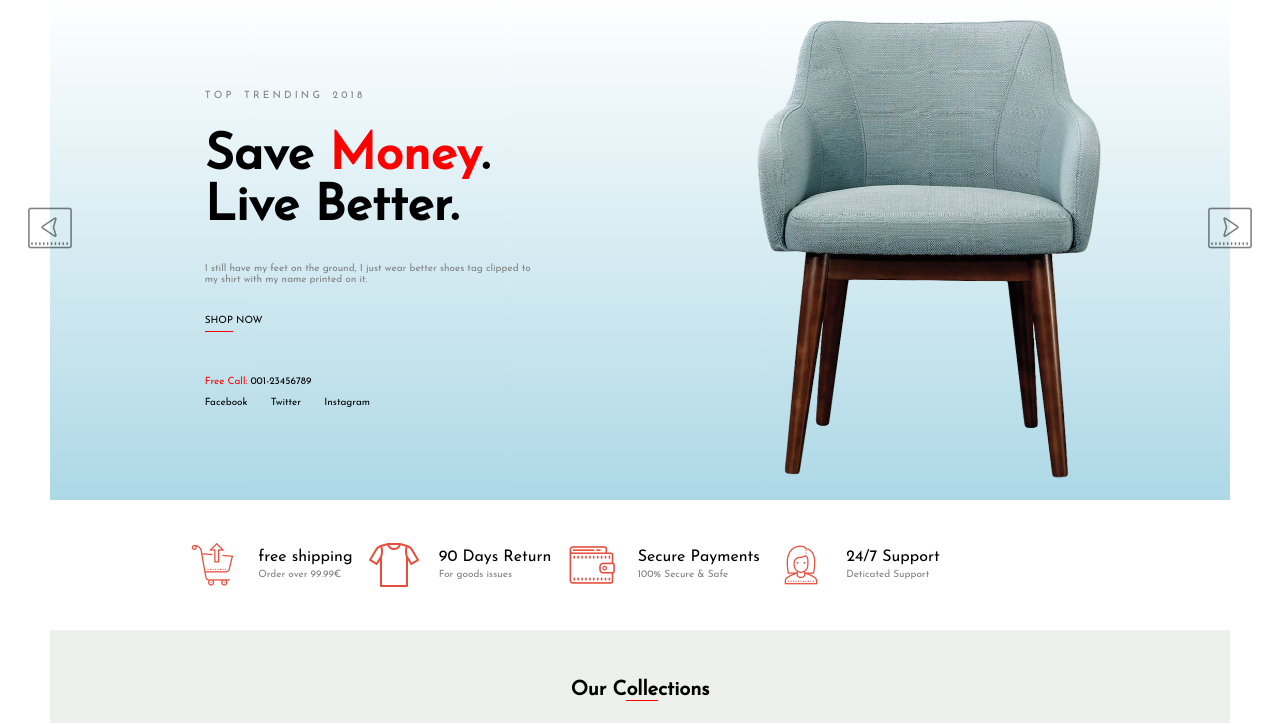
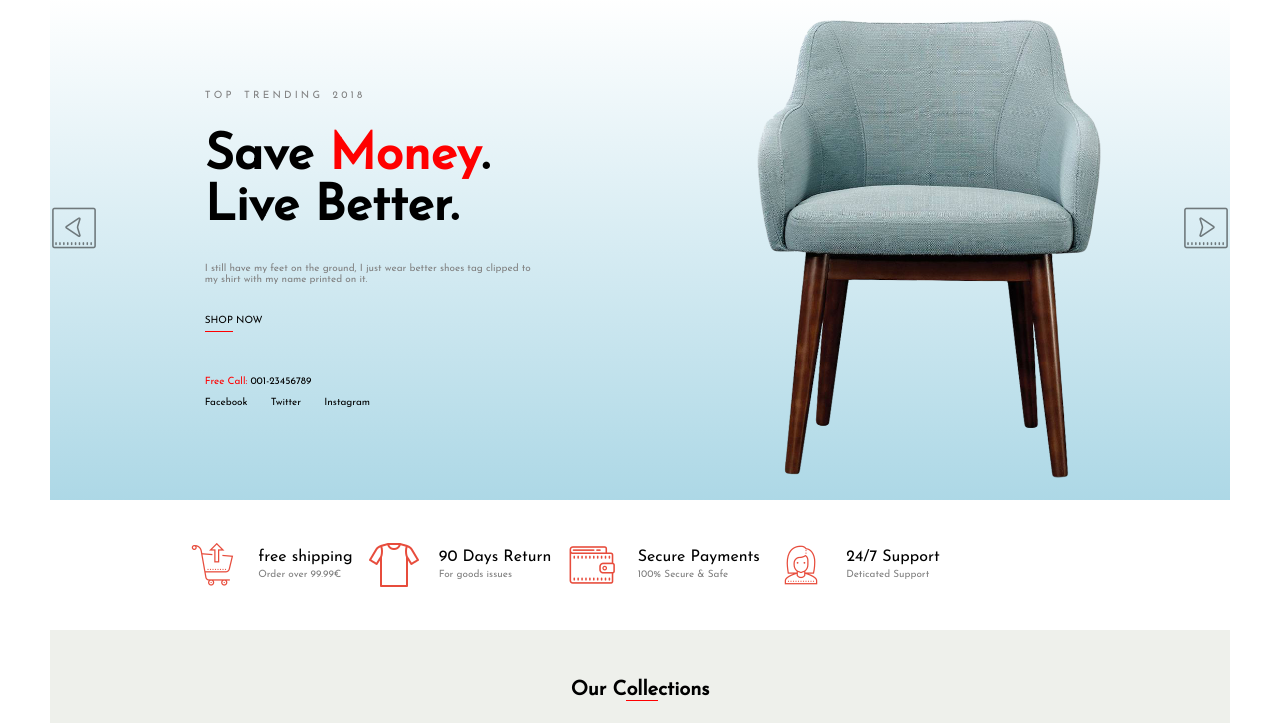
Before and after one commit to jabulaniMsibi/Design-1, a plain HTML site: page index.html in a window 1280 px wide. Shown: the part 77-800 px from the top of the page. Drawn offline with Linux system fonts and the light colour scheme.

Commit message:
Update index.css

```diff
--- a/index.css
+++ b/index.css
@@ -425,7 +425,7 @@ padding-left: 75px;
 }
 
 .arrows, #nxt{
-  left: 25px;
+  left: 49px;
   top: 35%;
   opacity: 0.7;
 }
@@ -437,7 +437,7 @@ padding-left: 75px;
   position: absolute;
 }
 .arrow, #pre{
-  right: 25px;
+  right: 49px;
   top: 35%;
   opacity: 0.7;
 }
```
